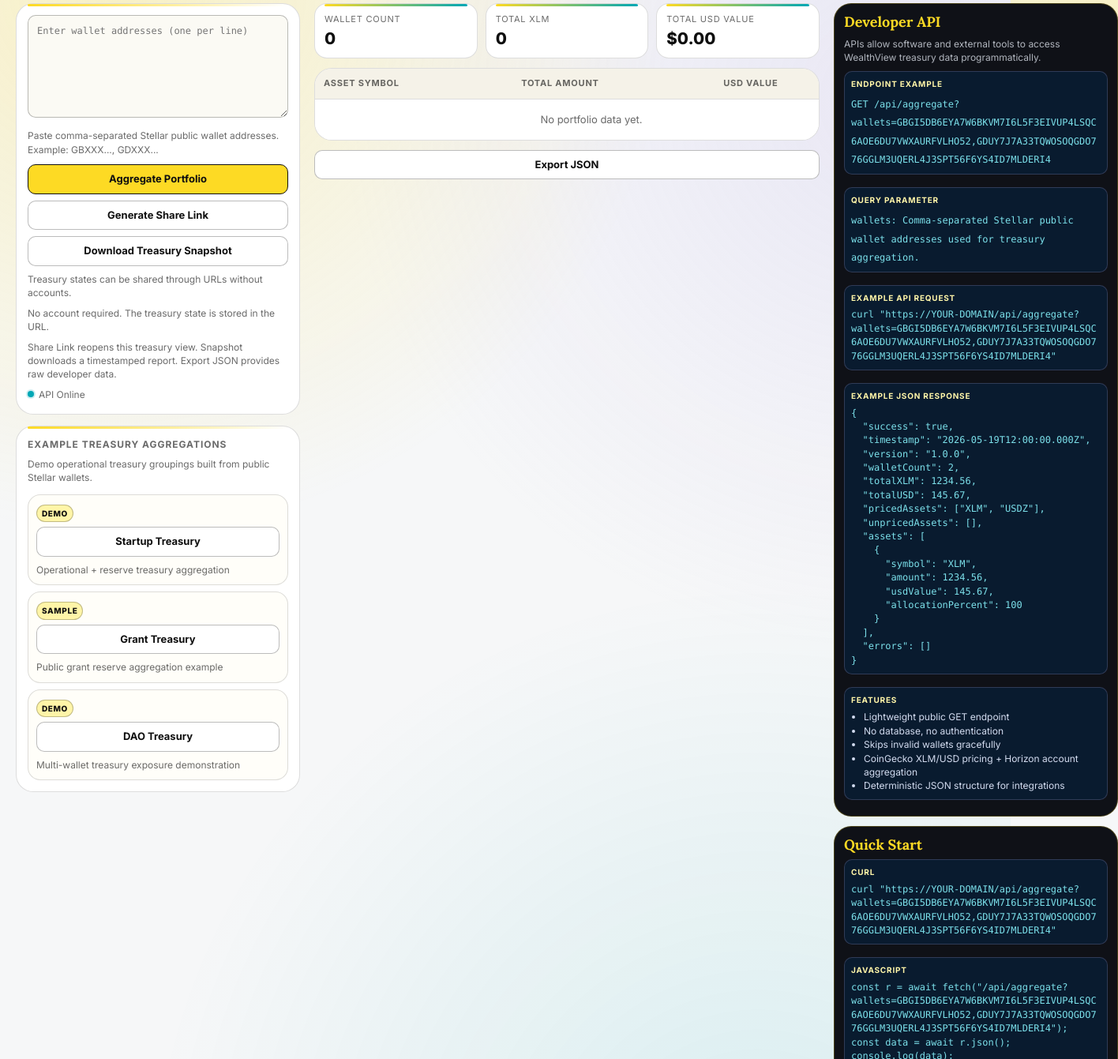
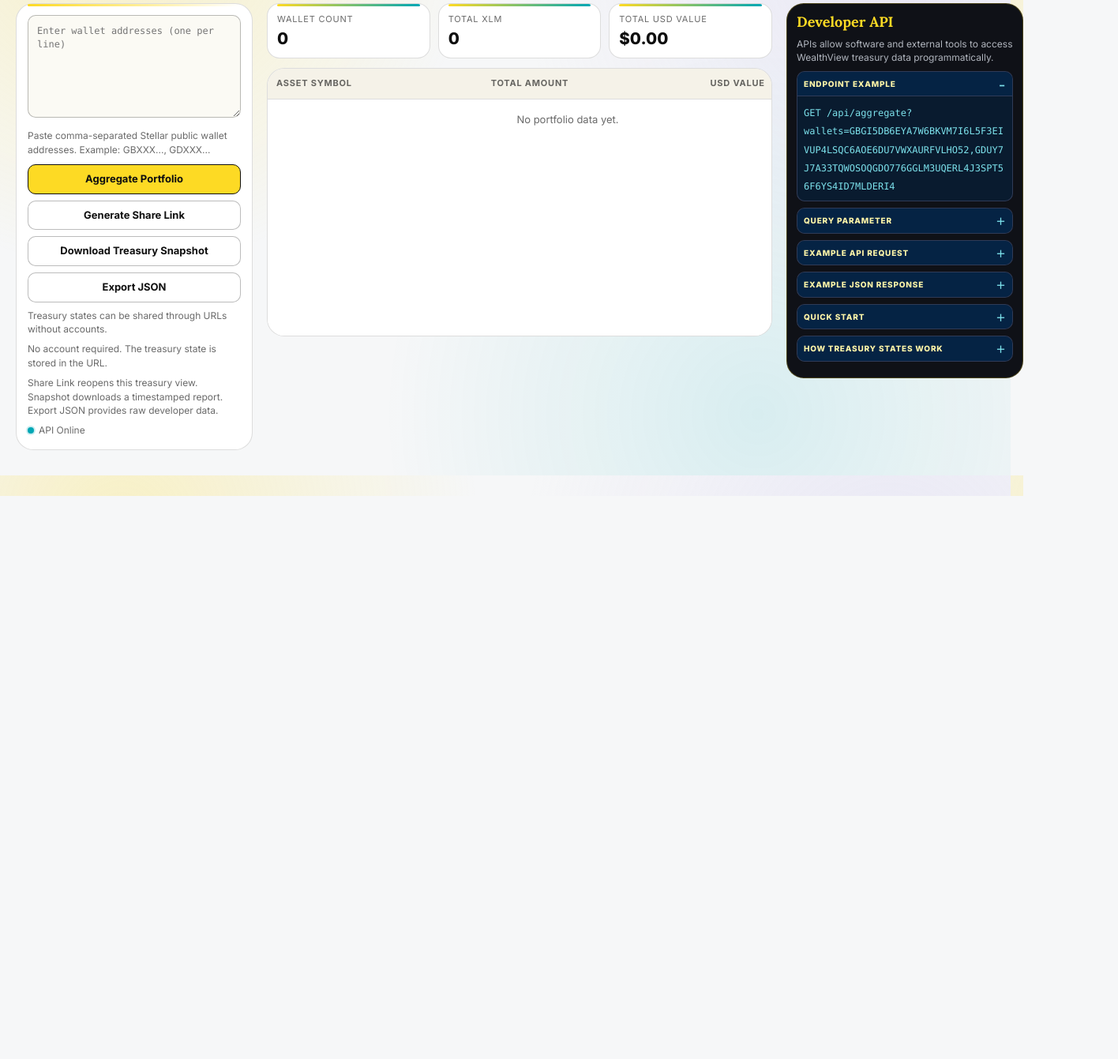
Before and after one commit to seva9523/porfolio-visualizer, a website: page index.html in a window 1280 px wide. Shown: the part 172-1513 px from the top of the page at 79% size, 1416 px wide, since content can reach past the window. After the commit the page ends 800 px from the top, so only its background shows below. Drawn offline with Linux system fonts and the light colour scheme.

Commit message:
Update index.html

```diff
--- a/index.html
+++ b/index.html
@@ -107,9 +107,15 @@
 
     .layout {
       display: grid;
-      grid-template-columns: 360px minmax(640px, 1fr) 360px;
+      grid-template-columns: 320px minmax(760px, 1fr) 320px;
       gap: 18px;
       align-items: start;
+    }
+
+    .left-col, .mid-col, .right-col {
+      align-self: start;
+      height: fit-content;
+      min-width: 0;
     }
 
     .panel {
@@ -118,7 +124,7 @@
       border-radius: var(--wv-radius-lg);
       padding: 14px;
       position: relative;
-      margin-bottom: 14px;
+      margin-bottom: 12px;
     }
 
     .panel::before {
@@ -228,31 +234,6 @@
       letter-spacing: .08em;
     }
 
-    .workflow-grid, .api-grid { display: grid; gap: 8px; }
-
-    .workflow-card {
-      border: 1px solid var(--wv-border);
-      border-radius: var(--wv-radius-md);
-      background: #fffef9;
-      padding: 10px;
-    }
-
-    .pill {
-      display: inline-block;
-      font-size: 10px;
-      font-weight: 800;
-      letter-spacing: .06em;
-      text-transform: uppercase;
-      padding: 3px 6px;
-      border-radius: 999px;
-      background: var(--wv-yellow-soft);
-      border: 1px solid rgba(15,15,15,0.25);
-      margin-bottom: 6px;
-    }
-
-    .workflow-card p { margin: 8px 0 0; color: var(--wv-muted); font-size: 12px; }
-
-    /* ===== SUMMARY CARDS FIX ===== */
     .cards {
       display: grid;
       grid-template-columns: repeat(3, minmax(0, 1fr));
@@ -302,16 +283,16 @@
       line-height: 1.15;
       white-space: normal;
     }
-    /* ===== /SUMMARY CARDS FIX ===== */
 
     .table-wrap {
       background: var(--wv-white);
       border: 1px solid var(--wv-border);
       border-radius: var(--wv-radius-lg);
       overflow: auto;
+      min-height: 340px;
     }
 
-    table { width: 100%; border-collapse: collapse; min-width: 700px; }
+    table { width: 100%; border-collapse: collapse; min-width: 760px; }
     th, td { padding: 11px; border-bottom: 1px solid var(--wv-border); text-align: left; font-size: 13px; }
     th { background: #f5f2e8; font-size: 11px; text-transform: uppercase; letter-spacing: .07em; color: var(--wv-muted); }
     tbody tr:hover { background: rgba(0, 46, 93, 0.04); }
@@ -326,6 +307,8 @@
       padding: 12px;
       color: #e7ecf5;
       margin-bottom: 12px;
+      max-height: 76vh;
+      overflow: auto;
     }
 
     .api-panel h2 {
@@ -340,17 +323,34 @@
       border: 1px solid rgba(183, 172, 232, 0.22);
       border-radius: var(--wv-radius-sm);
       background: rgba(0, 46, 93, 0.35);
-      padding: 8px;
       margin-bottom: 8px;
+      overflow: hidden;
     }
 
-    .api-item strong {
-      display: block;
-      color: var(--wv-yellow-soft);
+    details.api-item summary {
+      list-style: none;
+      cursor: pointer;
+      padding: 8px;
       font-size: 10px;
+      font-weight: 800;
       text-transform: uppercase;
       letter-spacing: .08em;
-      margin-bottom: 6px;
+      color: var(--wv-yellow-soft);
+      background: rgba(0, 46, 93, 0.45);
+    }
+
+    details.api-item summary::-webkit-details-marker { display: none; }
+    details.api-item summary::after {
+      content: "＋";
+      float: right;
+      color: #7ce1eb;
+      font-size: 12px;
+    }
+    details.api-item[open] summary::after { content: "−"; }
+
+    .api-item-body {
+      padding: 8px;
+      border-top: 1px solid rgba(183, 172, 232, 0.22);
     }
 
     .api-item code, .api-item pre {
@@ -363,10 +363,14 @@
 
     .api-item ul { margin: 0; padding-left: 16px; color: #d3dcf0; font-size: 12px; }
 
+    @media (max-width: 1480px) {
+      .layout { grid-template-columns: 300px minmax(640px, 1fr) 300px; }
+    }
+
     @media (max-width: 1160px) {
-      .layout { grid-template-columns: 340px minmax(0, 1fr); }
+      .layout { grid-template-columns: 300px minmax(0, 1fr); }
       .right-col { grid-column: 1 / -1; }
-      .right-col-grid { display: grid; grid-template-columns: 1fr 1fr; gap: 12px; }
+      .api-panel { max-height: none; }
     }
 
     @media (max-width: 1000px) {
@@ -374,10 +378,10 @@
       .layout { grid-template-columns: 1fr; }
       .left-col { order: 1; }
       .mid-col { order: 2; }
-      .examples-panel { order: 3; }
-      .right-col { order: 4; }
+      .right-col { order: 3; }
       .cards { grid-template-columns: 1fr; }
-      .right-col-grid { grid-template-columns: 1fr; }
+      .api-panel { max-height: none; }
+      table { min-width: 680px; }
     }
   </style>
 </head>
@@ -402,6 +406,7 @@
             <button id="aggregateBtn" class="primary-btn" onclick="fetchPortfolio()">Aggregate Portfolio</button>
             <button id="shareBtn" class="secondary-btn" onclick="copyShareLink()">Generate Share Link</button>
             <button id="snapshotBtn" class="secondary-btn" onclick="downloadTreasurySnapshot()">Download Treasury Snapshot</button>
+            <button id="exportBtn" class="secondary-btn" onclick="exportTreasuryJson()">Export JSON</button>
           </div>
 
           <div class="helper-text">Treasury states can be shared through URLs without accounts.</div>
@@ -410,28 +415,6 @@
 
           <div id="status" class="status"></div>
           <div class="api-health"><span class="api-health-dot"></span><span>API Online</span></div>
-        </section>
-
-        <section class="panel examples-panel">
-          <h2 class="section-title">Example Treasury Aggregations</h2>
-          <p class="input-help">Demo operational treasury groupings built from public Stellar wallets.</p>
-          <div class="workflow-grid">
-            <article class="workflow-card">
-              <span class="pill">Demo</span>
-              <button class="secondary-btn" onclick="loadWorkflow('startup')">Startup Treasury</button>
-              <p>Operational + reserve treasury aggregation</p>
-            </article>
-            <article class="workflow-card">
-              <span class="pill">Sample</span>
-              <button class="secondary-btn" onclick="loadWorkflow('grant')">Grant Treasury</button>
-              <p>Public grant reserve aggregation example</p>
-            </article>
-            <article class="workflow-card">
-              <span class="pill">Demo</span>
-              <button class="secondary-btn" onclick="loadWorkflow('dao')">DAO Treasury</button>
-              <p>Multi-wallet treasury exposure demonstration</p>
-            </article>
-          </div>
         </section>
       </div>
 
@@ -456,33 +439,38 @@
             </tbody>
           </table>
         </section>
-
-        <div style="margin-top:12px;">
-          <button id="exportBtn" class="secondary-btn" onclick="exportTreasuryJson()">Export JSON</button>
-        </div>
       </div>
 
       <div class="right-col">
-        <div class="right-col-grid">
-          <section class="api-panel">
-            <h2>Developer API</h2>
-            <p class="api-intro">APIs allow software and external tools to access WealthView treasury data programmatically.</p>
-            <div class="api-grid">
-              <article class="api-item">
-                <strong>Endpoint example</strong>
-                <code>GET /api/aggregate?wallets=GBGI5DB6EYA7W6BKVM7I6L5F3EIVUP4LSQC6AOE6DU7VWXAURFVLHO52,GDUY7J7A33TQWOSOQGDO776GGLM3UQERL4J3SPT56F6YS4ID7MLDERI4</code>
-              </article>
-              <article class="api-item">
-                <strong>Query parameter</strong>
-                <code>wallets: Comma-separated Stellar public wallet addresses used for treasury aggregation.</code>
-              </article>
-              <article class="api-item">
-                <strong>Example API request</strong>
-                <pre>curl "https://YOUR-DOMAIN/api/aggregate?wallets=GBGI5DB6EYA7W6BKVM7I6L5F3EIVUP4LSQC6AOE6DU7VWXAURFVLHO52,GDUY7J7A33TQWOSOQGDO776GGLM3UQERL4J3SPT56F6YS4ID7MLDERI4"</pre>
-              </article>
-              <article class="api-item">
-                <strong>Example JSON response</strong>
-                <pre>{
+        <section class="api-panel">
+          <h2>Developer API</h2>
+          <p class="api-intro">APIs allow software and external tools to access WealthView treasury data programmatically.</p>
+
+          <details class="api-item" open>
+            <summary>Endpoint example</summary>
+            <div class="api-item-body">
+              <code>GET /api/aggregate?wallets=GBGI5DB6EYA7W6BKVM7I6L5F3EIVUP4LSQC6AOE6DU7VWXAURFVLHO52,GDUY7J7A33TQWOSOQGDO776GGLM3UQERL4J3SPT56F6YS4ID7MLDERI4</code>
+            </div>
+          </details>
+
+          <details class="api-item">
+            <summary>Query parameter</summary>
+            <div class="api-item-body">
+              <code>wallets: Comma-separated Stellar public wallet addresses used for treasury aggregation.</code>
+            </div>
+          </details>
+
+          <details class="api-item">
+            <summary>Example API request</summary>
+            <div class="api-item-body">
+              <pre>curl "https://YOUR-DOMAIN/api/aggregate?wallets=GBGI5DB6EYA7W6BKVM7I6L5F3EIVUP4LSQC6AOE6DU7VWXAURFVLHO52,GDUY7J7A33TQWOSOQGDO776GGLM3UQERL4J3SPT56F6YS4ID7MLDERI4"</pre>
+            </div>
+          </details>
+
+          <details class="api-item">
+            <summary>Example JSON response</summary>
+            <div class="api-item-body">
+              <pre>{
   "success": true,
   "timestamp": "2026-05-19T12:00:00.000Z",
   "version": "1.0.0",
@@ -501,47 +489,25 @@
   ],
   "errors": []
 }</pre>
-              </article>
-              <article class="api-item">
-                <strong>Features</strong>
-                <ul>
-                  <li>Lightweight public GET endpoint</li>
-                  <li>No database, no authentication</li>
-                  <li>Skips invalid wallets gracefully</li>
-                  <li>CoinGecko XLM/USD pricing + Horizon account aggregation</li>
-                  <li>Deterministic JSON structure for integrations</li>
-                </ul>
-              </article>
             </div>
-          </section>
+          </details>
 
-          <section class="api-panel">
-            <h2>Quick Start</h2>
-            <div class="api-grid">
-              <article class="api-item">
-                <strong>cURL</strong>
-                <pre>curl "https://YOUR-DOMAIN/api/aggregate?wallets=GBGI5DB6EYA7W6BKVM7I6L5F3EIVUP4LSQC6AOE6DU7VWXAURFVLHO52,GDUY7J7A33TQWOSOQGDO776GGLM3UQERL4J3SPT56F6YS4ID7MLDERI4"</pre>
-              </article>
-              <article class="api-item">
-                <strong>JavaScript</strong>
-                <pre>const r = await fetch("/api/aggregate?wallets=GBGI5DB6EYA7W6BKVM7I6L5F3EIVUP4LSQC6AOE6DU7VWXAURFVLHO52,GDUY7J7A33TQWOSOQGDO776GGLM3UQERL4J3SPT56F6YS4ID7MLDERI4");
-const data = await r.json();
-console.log(data);</pre>
-              </article>
-              <article class="api-item">
-                <strong>Python</strong>
-                <pre>import requests
-url = "https://YOUR-DOMAIN/api/aggregate?wallets=GBGI5DB6EYA7W6BKVM7I6L5F3EIVUP4LSQC6AOE6DU7VWXAURFVLHO52,GDUY7J7A33TQWOSOQGDO776GGLM3UQERL4J3SPT56F6YS4ID7MLDERI4"
-print(requests.get(url).json())</pre>
-              </article>
+          <details class="api-item">
+            <summary>Quick Start</summary>
+            <div class="api-item-body">
+              <pre>curl "https://YOUR-DOMAIN/api/aggregate?wallets=GBGI5DB6EYA7W6BKVM7I6L5F3EIVUP4LSQC6AOE6DU7VWXAURFVLHO52,GDUY7J7A33TQWOSOQGDO776GGLM3UQERL4J3SPT56F6YS4ID7MLDERI4"</pre>
+              <pre>const r = await fetch("/api/aggregate?wallets=GBGI5DB6EYA7W6BKVM7I6L5F3EIVUP4LSQC6AOE6DU7VWXAURFVLHO52,GDUY7J7A33TQWOSOQGDO776GGLM3UQERL4J3SPT56F6YS4ID7MLDERI4");
+const data = await r.json();</pre>
             </div>
-          </section>
+          </details>
 
-          <section class="panel" style="margin-bottom:0;">
-            <h2 class="section-title">How Treasury States Work</h2>
-            <p class="input-help">Wallets are encoded into the URL query string, so treasury views are shareable and reproducible. No accounts or server-side storage are required. URLs act as treasury state snapshots.</p>
-          </section>
-        </div>
+          <details class="api-item">
+            <summary>How Treasury States Work</summary>
+            <div class="api-item-body">
+              <code>Wallets are encoded into the URL query string, so treasury views are shareable and reproducible. No accounts or server-side storage are required. URLs act as treasury state snapshots.</code>
+            </div>
+          </details>
+        </section>
       </div>
     </div>
   </div>
@@ -550,16 +516,6 @@ print(requests.get(url).json())</pre>
     const statusEl = document.getElementById("status");
     const buttonEl = document.getElementById("aggregateBtn");
     const addressesEl = document.getElementById("addresses");
-
-    const REAL_WALLET_A = "GBGI5DB6EYA7W6BKVM7I6L5F3EIVUP4LSQC6AOE6DU7VWXAURFVLHO52";
-    const REAL_WALLET_B = "GDUY7J7A33TQWOSOQGDO776GGLM3UQERL4J3SPT56F6YS4ID7MLDERI4";
-    const REAL_WALLET_C = "GBVOL67KJY4M4Y5KQZ2WM4K3LFG5UVMTH4NQJFPB5H6TM65KQ6P4YJNY";
-
-    const TREASURY_WORKFLOWS = {
-      startup: [REAL_WALLET_A, REAL_WALLET_B],
-      grant: [REAL_WALLET_B, REAL_WALLET_C],
-      dao: [REAL_WALLET_A, REAL_WALLET_C]
-    };
 
     let latestAggregated = null;
 
@@ -577,7 +533,6 @@ print(requests.get(url).json())</pre>
       return new Intl.NumberFormat(undefined, { style: "currency", currency: "USD" }).format(value);
     }
 
-    // compact visual formatting only for summary cards
     function formatCompactNumber(value, maxFractionDigits = 2) {
       const num = Number(value) || 0;
       return new Intl.NumberFormat(undefined, {
@@ -631,17 +586,6 @@ print(requests.get(url).json())</pre>
       }
 
       return addresses;
-    }
-
-    function loadWorkflow(name) {
-      const wallets = TREASURY_WORKFLOWS[name];
-      if (!wallets || wallets.length === 0) {
-        setStatus("Workflow wallets unavailable.", "error");
-        return;
-      }
-
-      addressesEl.value = wallets.join("\n");
-      fetchPortfolio();
     }
 
     async function copyShareLink() {
@@ -741,7 +685,6 @@ print(requests.get(url).json())</pre>
       const totalXLMEl = document.getElementById("totalXLM");
       const totalUSDEl = document.getElementById("totalUSD");
 
-      // compact display + full value in tooltip
       walletCountEl.textContent = formatNumber(walletCount, 0);
       walletCountEl.title = formatNumber(walletCount, 0);
 
```
